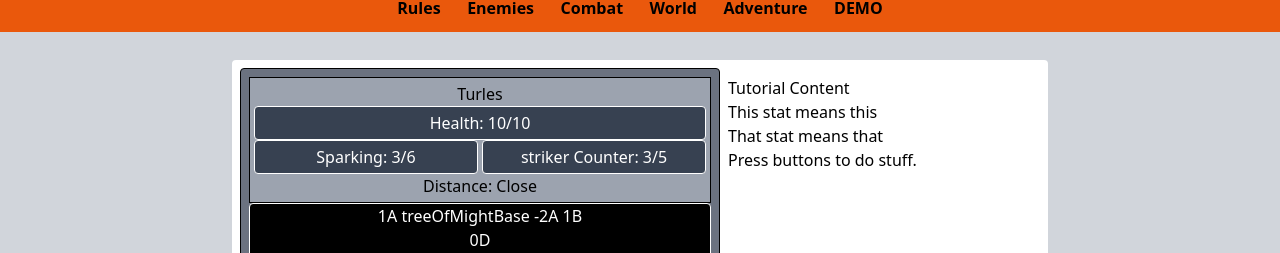
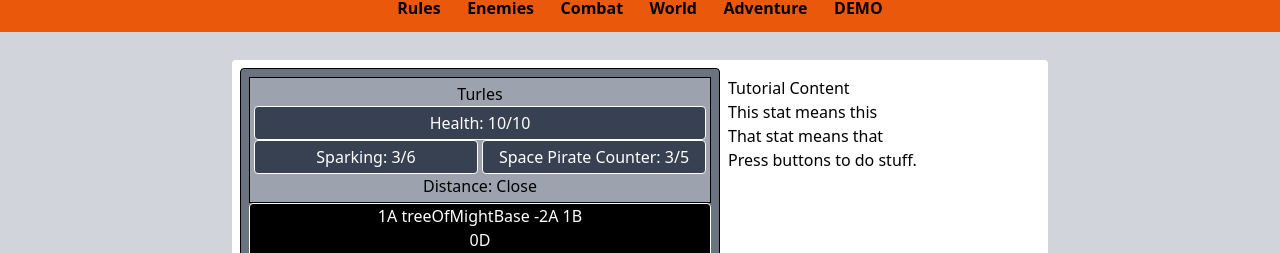
Before and after one commit to KylePep/ddbwiki, a Next.js app: page /demo in a window 1280 px wide. Shown: the part 120-373 px from the top of the page. Built offline with nearby package versions, Linux system fonts and the light colour scheme.

Commit message:
Turned Boss Display into a component

```diff
--- /dev/null
+++ b/app/demo/BossDisplay.tsx
@@ -0,0 +1,38 @@
+import React from 'react'
+
+interface BossDisplayProps{
+  Boss: any,
+  data: any
+}
+
+export default function BossDisplay({Boss, data}:BossDisplayProps) {
+  return (
+    <>
+          <div className=' text-center bg-gray-400 border border-solid border-black p-1'>
+            <p className=''>
+            {Boss.base?.displayName}
+            </p>
+                <div>
+                    <p className='bg-gray-700 border border-white text-white rounded px-2 py-1'>
+                      Health: {Boss.hp}
+                    </p>
+                </div>
+            <div className='grid grid-cols-2 gap-1'>
+                <div>
+                  <p className='bg-gray-700 border border-white text-white rounded px-2 py-1'>
+                      Sparking: {Boss.sparkingMeter}
+                    </p>
+                </div>
+                <div>
+                  <p className='bg-gray-700 border border-white text-white rounded px-2 py-1'>
+                  {Boss.base.archetype} Counter: {Boss.archCounter}
+                    </p>
+                </div>
+            </div>
+            <div className='flex justify-center'>
+              <p>Distance: {data.adventureInstance.enemyData[0].distance}</p>
+            </div>
+          </div>
+    </>
+  )
+}
--- a/app/demo/page.tsx
+++ b/app/demo/page.tsx
@@ -4,6 +4,7 @@ import React, { useState } from 'react'
 import PlayerMenu from './PlayerMenu'
 import Display from './Display'
 import Tutorial from './Tutorial'
+import BossDisplay from './BossDisplay'
 
 const data = DEMO_DATA
 
@@ -92,31 +93,7 @@ export default function page() {
 
       <div className='flex bg-white rounded p-2'>
         <div className=' w-3/5 bg-gray-500 border border-solid border-black rounded p-2'>
-          <div className=' text-center bg-gray-400 border border-solid border-black p-1'>
-            <p className=''>
-            {Boss.base?.displayName}
-            </p>
-                <div>
-                    <p className='bg-gray-700 border border-white text-white rounded px-2 py-1'>
-                      Health: {Boss.hp}
-                    </p>
-                </div>
-            <div className='grid grid-cols-2 gap-1'>
-                <div>
-                  <p className='bg-gray-700 border border-white text-white rounded px-2 py-1'>
-                      Sparking: {Boss.sparkingMeter}
-                    </p>
-                </div>
-                <div>
-                  <p className='bg-gray-700 border border-white text-white rounded px-2 py-1'>
-                  {Player.base.archetype} Counter: {Boss.archCounter}
-                    </p>
-                </div>
-            </div>
-            <div className='flex justify-center'>
-              <p>Distance: {data.adventureInstance.enemyData[0].distance}</p>
-            </div>
-          </div>
+            <BossDisplay Boss={Boss} data={data}/>
 
               <Display data={data} room={room} dialProgress={dialProgress} currentChapter={currentChapter} Boss={Boss} Player={Player}/>
 
```
